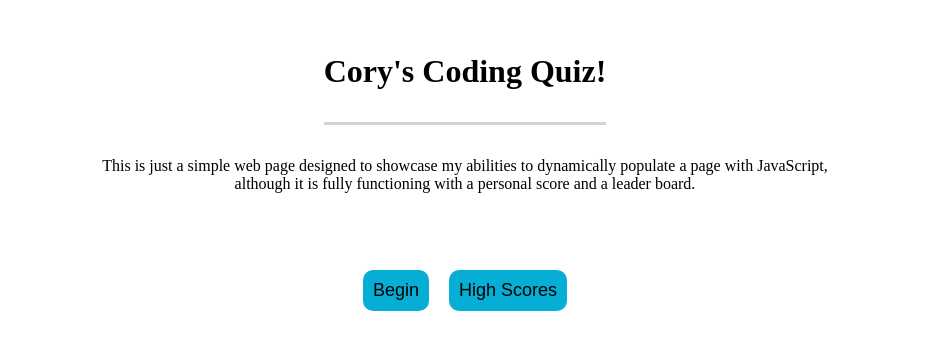
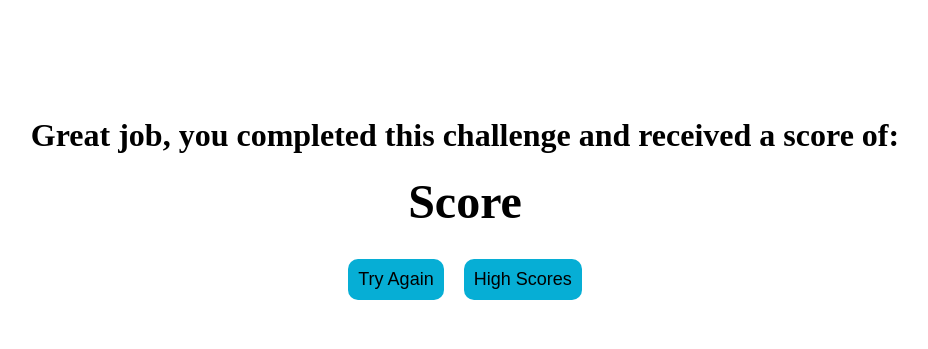
Before and after one commit to cory-hall/corys-coding-quiz, a plain HTML site: page index.html in a window 1280 px wide. Shown: the part 139-488 px from the top of the page, without its empty margins (175-1103 px from the left). Drawn offline with nearby package versions, Linux system fonts and the light colour scheme.

Commit message:
added score page

```diff
--- a/assets/css/style.css
+++ b/assets/css/style.css
@@ -93,3 +93,25 @@ header p{
    transition: 0.7s;
    background-color: rgb(255, 208, 0);
 }
+
+.score {
+   display: flex;
+   flex-wrap: wrap;
+   justify-content: center;
+   align-items: center;
+   margin: 20% auto;
+   width: 80%;
+}
+
+.score h1 {
+   text-align: center;
+   font-size: 2rem;
+   padding-bottom: 20px;
+}
+
+#personal-score {
+   text-align: center;
+   margin: auto;
+   width: 100%;
+   font-size: 3rem;
+}
--- a/assets/js/script.js
+++ b/assets/js/script.js
@@ -82,7 +82,5 @@ $("body").on("click", ".btn", function() {
       alert("Yes");
    }
 });
-$("#timer")
-var time = setInterval(function () {time.innerHTML += "Hello"}, 1000);
 
-addEventListener("load", landing);
+//addEventListener("load", landing);
--- a/index.html
+++ b/index.html
@@ -51,6 +51,17 @@
       </button>
    </main>
    LANDING PAGE END -->
+
+   <main class="score">
+      <h1>Great job, you completed this challenge and received a score of:</h1>
+      <h1 id="personal-score">Score</h1>
+      <button class="btn" id="try-again">
+         Try Again
+      </button>
+      <button class="btn" id="high-scores">
+         High Scores
+      </button>
+   </main>
    <script src="https://cdnjs.cloudflare.com/ajax/libs/jquery/3.4.1/jquery.min.js"></script>
    <script src="./assets/js/script.js"></script>
 </body>
```
